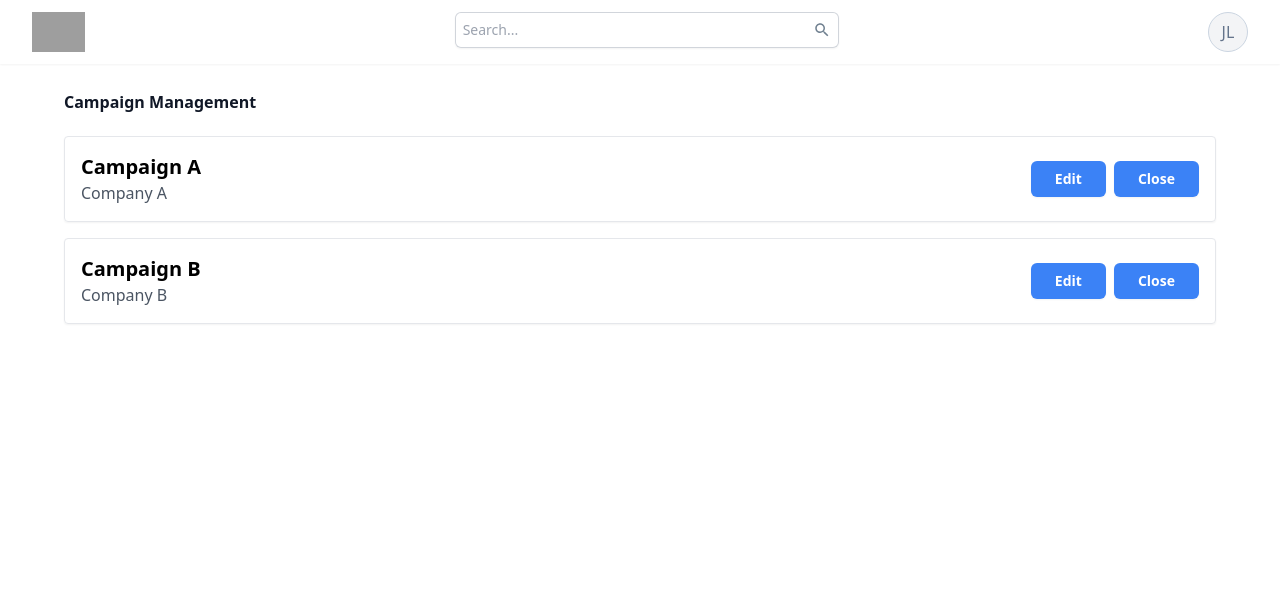
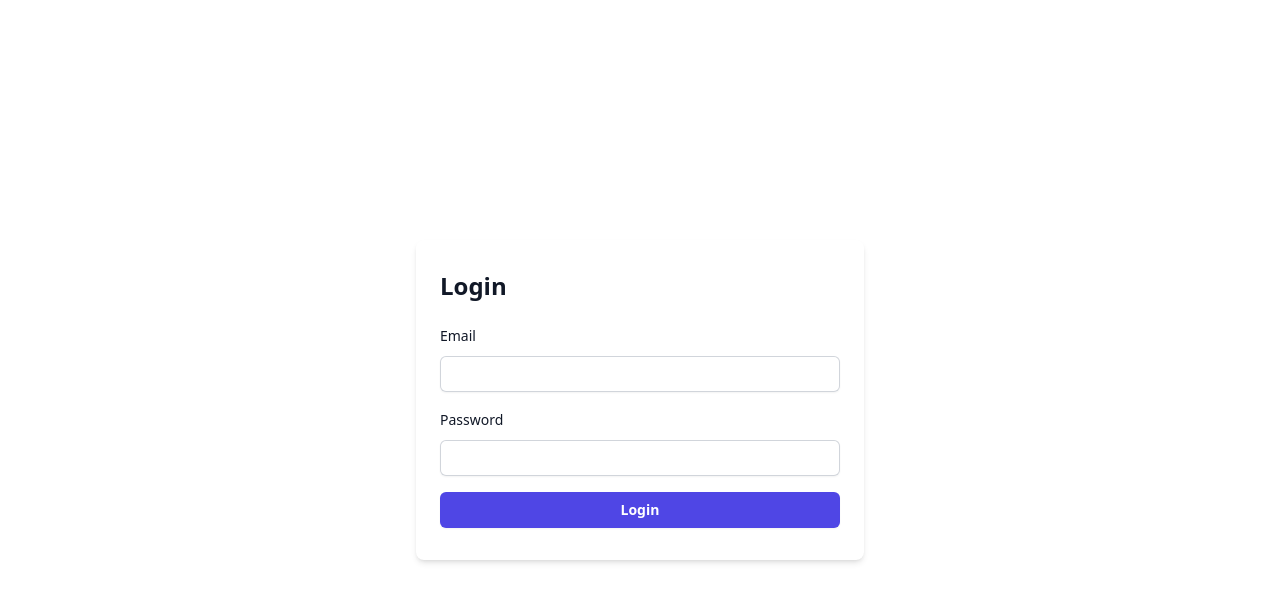
Before and after one commit to yash-patil91/brand-content-admin, a React (Create React App) app: page / in a window 1280 px wide. Shown: the top 602 px of the page. Built offline with nearby package versions, Linux system fonts and the light colour scheme; grey boxes are pictures that could not be loaded.

Commit message:
added login page and table to the management page

```diff
--- a/src/App.js
+++ b/src/App.js
@@ -1,13 +1,15 @@
 import "./App.css";
 import { Route, Routes } from "react-router";
 import CampaignManagement from "./components/CampaignManagement ";
+import LoginPage from "./components/LoginPage";
 
 function App() {
 
   return (
     <>
       <Routes>
-        <Route path="/" element={<CampaignManagement/>}/>
+        <Route path="/" element={<LoginPage/>}/>
+        <Route path="/compaignmanagement" element={<CampaignManagement/>}/>
       </Routes>
     </>
   );
--- a/src/components/CampaignManagement .js
+++ b/src/components/CampaignManagement .js
@@ -2,6 +2,8 @@ import React, { useState } from 'react';
 import { Dialog, DialogTitle, DialogContent, DialogActions, Button, Container } from '@mui/material';
 import { dummyCampaigns } from './constants';
 import SearchOutlinedIcon from '@mui/icons-material/SearchOutlined';
+import EditOutlinedIcon from '@mui/icons-material/EditOutlined';
+import DeleteOutlineOutlinedIcon from '@mui/icons-material/DeleteOutlineOutlined';
 
 const CampaignManagement = () => {
     const [campaigns, setCampaigns] = useState(dummyCampaigns);
@@ -59,30 +61,49 @@ const CampaignManagement = () => {
         </div>
         <Container>
             <div className="my-6">
-                    <h2 class="text-base font-semibold leading-7 text-gray-900">Campaign Management</h2>
-                    <div className="space-y-4 mt-5">
+                <h2 className="text-base font-semibold leading-7 text-gray-900">Campaign Management</h2>
+                <div className="mt-5 overflow-x-auto">
+                    <table className="w-full text-sm text-left text-gray-500">
+                        <thead className="text-xs text-gray-700 uppercase bg-gray-50">
+                            <tr>
+                                <th scope="col" className="px-6 py-3">Company Name</th>
+                                <th scope="col" className="px-6 py-3">Campaign Title</th>
+                                <th scope="col" className="px-6 py-3">Campaign Description</th>
+                                <th scope="col" className="px-6 py-3">Requirements</th>
+                                <th scope="col" className="px-6 py-3">Deliverables</th>
+                                <th scope="col" className="px-6 py-3">Deadlines</th>
+                                <th scope="col" className="px-6 py-3">Compensation</th>
+                                {/* <th scope="col" className="px-6 py-3">Created DateTime</th> */}
+                                <th scope="col" className="px-6 py-3">Actions</th>
+                            </tr>
+                        </thead>
+                        <tbody>
                             {campaigns.map(campaign => (
-                            <div key={campaign.id} className="border p-4 rounded shadow-sm flex justify-between items-center">
-                                <div>
-                                    <h3 className="text-xl font-semibold">{campaign.campaignTitle}</h3>
-                                    <p className="text-gray-600">{campaign.companyName}</p>
-                                </div>
-                                <div className="space-x-2">
-                                    <button onClick={() => handleEdit(campaign)}
-                                        className={` bg-blue-500 text-white rounded-md px-6 py-1.5 text-sm font-semibold leading-6 text-white shadow-sm hover:bg-indigo-600 focus-visible:outline focus-visible:outline-2 focus-visible:outline-offset-2 focus-visible:outline-indigo-600`}
-                                    >
+                                <tr className="bg-white border-b" key={campaign.id}>
+                                    <th scope="row" className="px-6 py-4 font-medium text-slate-500 whitespace-nowrap">
+                                        {campaign.companyName}
+                                    </th>
+                                    <td className="px-6 py-4 text-slate-500">{campaign.campaignTitle}</td>
+                                    <td className="px-6 py-4 text-slate-500">{campaign.campaignDescription}</td>
+                                    <td className="px-6 py-4 text-slate-500">{campaign.requirements}</td>
+                                    <td className="px-6 py-4 text-slate-500">{campaign.deliverables}</td>
+                                    <td className="px-6 py-4 text-slate-500">{campaign.deadlines}</td>
+                                    <td className="px-6 py-4 text-slate-500">{campaign.compensation}</td>
+                                    {/* <td className="px-6 py-4 text-slate-500">{campaign.createdDateTime}</td> */}
+                                    <td className="py-4 px-6 text-slate-500 flex gap-2">
+                                        <button onClick={() => handleEdit(campaign)} className="mr-2 flex gap-2 items-center">
+                                            <EditOutlinedIcon style={{ fontSize: "16px" }} />
                                             Edit
                                         </button>
-                                    <button onClick={() => handleDelete(campaign.id)}
-                                        className={` bg-blue-500 text-white rounded-md px-6 py-1.5 text-sm font-semibold leading-6 text-white shadow-sm hover:bg-indigo-600 focus-visible:outline focus-visible:outline-2 focus-visible:outline-offset-2 focus-visible:outline-indigo-600`}
-                                    >
-                                        Close
+                                        <button onClick={() => handleDelete(campaign.id)} className="mr-2 flex gap-2 items-center">
+                                            <DeleteOutlineOutlinedIcon style={{ fontSize: "16px" }} />
+                                            Delete
                                         </button>
-                                    {/* <Button variant="contained" color="primary" onClick={() => handleEdit(campaign)}>Edit</Button> */}
-                                    {/* <Button variant="contained" color="secondary" onClick={() => handleDelete(campaign.id)}>Delete</Button> */}
-                                </div>
-                            </div>
+                                    </td>
+                                </tr>
                             ))}
+                        </tbody>
+                    </table>
                 </div>
 
                 {selectedCampaign && (
--- /dev/null
+++ b/src/components/LoginPage.js
@@ -0,0 +1,62 @@
+import React, { useState } from 'react';
+import { Container } from '@mui/material';
+import { useNavigate } from 'react-router-dom';
+
+const LoginPage = () => {
+    const [email, setEmail] = useState('');
+    const [password, setPassword] = useState('');
+    const navigate = useNavigate();
+
+    const handleLogin = (e) => {
+        e.preventDefault();
+        navigate('/compaignmanagement')
+    };
+
+
+
+    return (
+        <div className="h-screen flex items-center justify-center">
+        <Container className="bg-white p-8 rounded-lg shadow-md" style={{width:"28rem"}}>
+            <h2 className="text-2xl font-semibold leading-7 text-gray-900 mb-6">Login</h2>
+            <form onSubmit={handleLogin} className="space-y-4">
+                <div className="sm:col-span-3">
+                    <label htmlFor="email" className="block text-sm font-medium leading-6 text-gray-900">Email</label>
+                    <div className="mt-2">
+                        <input
+                            type="email"
+                            name="email"
+                            id="email"
+                            value={email}
+                            onChange={(e) => setEmail(e.target.value)}
+                            className="block w-full rounded-md border-0 py-1.5 text-gray-900 shadow-sm ring-1 ring-inset ring-gray-300 placeholder:text-gray-400 outline-none sm:text-sm sm:leading-6 px-2"
+                            required
+                        />
+                    </div>
+                </div>
+                <div className="sm:col-span-3">
+                    <label htmlFor="password" className="block text-sm font-medium leading-6 text-gray-900">Password</label>
+                    <div className="mt-2">
+                        <input
+                            type="password"
+                            name="password"
+                            id="password"
+                            value={password}
+                            onChange={(e) => setPassword(e.target.value)}
+                            className="block w-full rounded-md border-0 py-1.5 text-gray-900 shadow-sm ring-1 ring-inset ring-gray-300 placeholder:text-gray-400 outline-none sm:text-sm sm:leading-6 px-2"
+                            required
+                        />
+                    </div>
+                </div>
+                <button
+                    type="submit"
+                    className="w-full bg-indigo-600 rounded-md px-6 py-1.5 text-sm font-semibold leading-6 text-white shadow-sm hover:bg-indigo-700 focus-visible:outline focus-visible:outline-2 focus-visible:outline-offset-2 focus-visible:outline-indigo-600"
+                >
+                    Login
+                </button>
+            </form>
+        </Container>
+    </div>
+    );
+};
+
+export default LoginPage;
```
Lines whose indentation alone changed are shown as unchanged.
